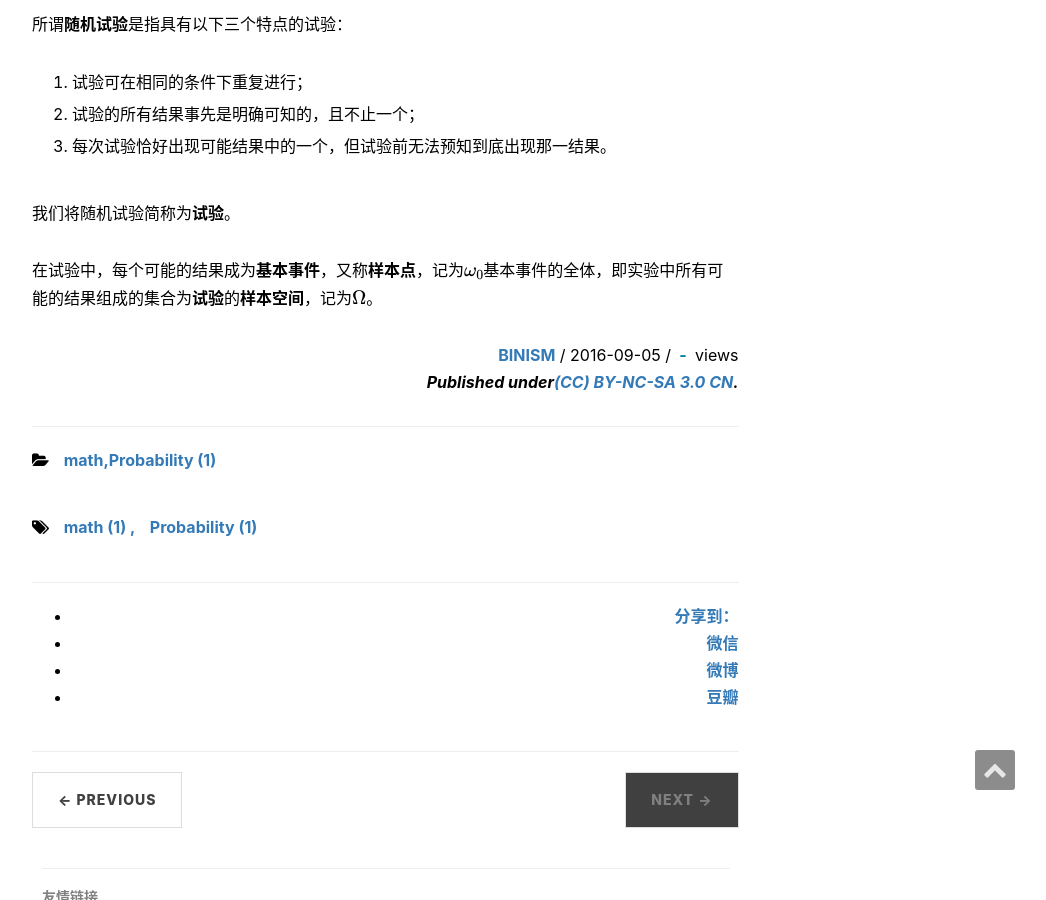
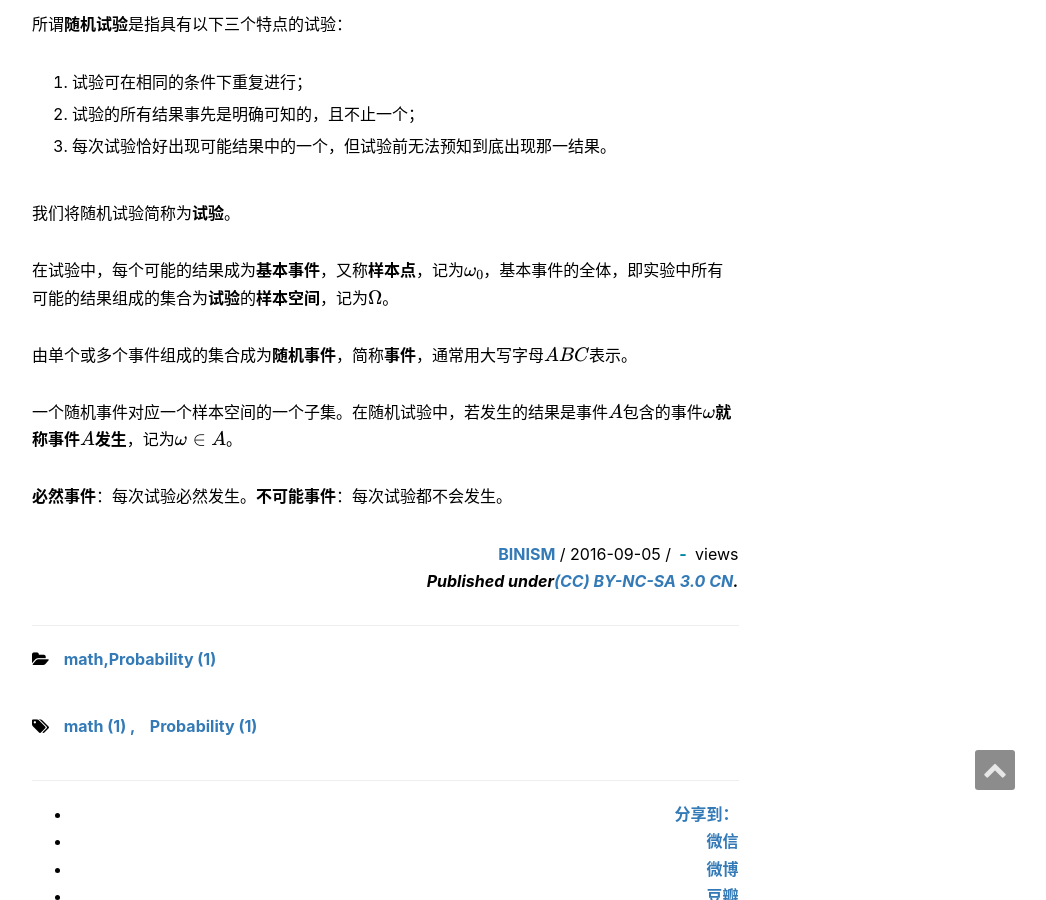
Before and after one commit to binism/binism.github.io, a Jekyll site: the page built from _posts/2016-09-05-Probability-theory-notes.md, in a window 1280 px wide and 900 px high, scrolled down 884 px. Shown: the whole window, without its empty margins (233-1279 px from the left). Built offline with Jekyll 4.4.1, drawn with Linux system fonts in a browser that asks for light colours; formulas are drawn with MathJax 3; comment, search, counter and statistics services are not loaded.

Commit message:
add new md file

```diff
--- a/_posts/2016-09-05-Probability-theory-notes.md
+++ b/_posts/2016-09-05-Probability-theory-notes.md
@@ -40,4 +40,10 @@ author:     "BINISM"
 
 我们将随机试验简称为**试验**。
 
-在试验中，每个可能的结果成为**基本事件**，又称**样本点**，记为$$ {\omega}_0 $$基本事件的全体，即实验中所有可能的结果组成的集合为**试验**的**样本空间**，记为$$ \Omega $$。
+在试验中，每个可能的结果成为**基本事件**，又称**样本点**，记为$$ {\omega}_0 $$，基本事件的全体，即实验中所有可能的结果组成的集合为**试验**的**样本空间**，记为$$ \Omega $$。
+
+由单个或多个事件组成的集合成为**随机事件**，简称**事件**，通常用大写字母$$ A B C $$表示。
+
+一个随机事件对应一个样本空间的一个子集。在随机试验中，若发生的结果是事件$$ A $$包含的事件$$ \omega $$**就称事件$$ A $$发生**，记为$$ \omega \in A $$。
+
+**必然事件**：每次试验必然发生。**不可能事件**：每次试验都不会发生。
```
